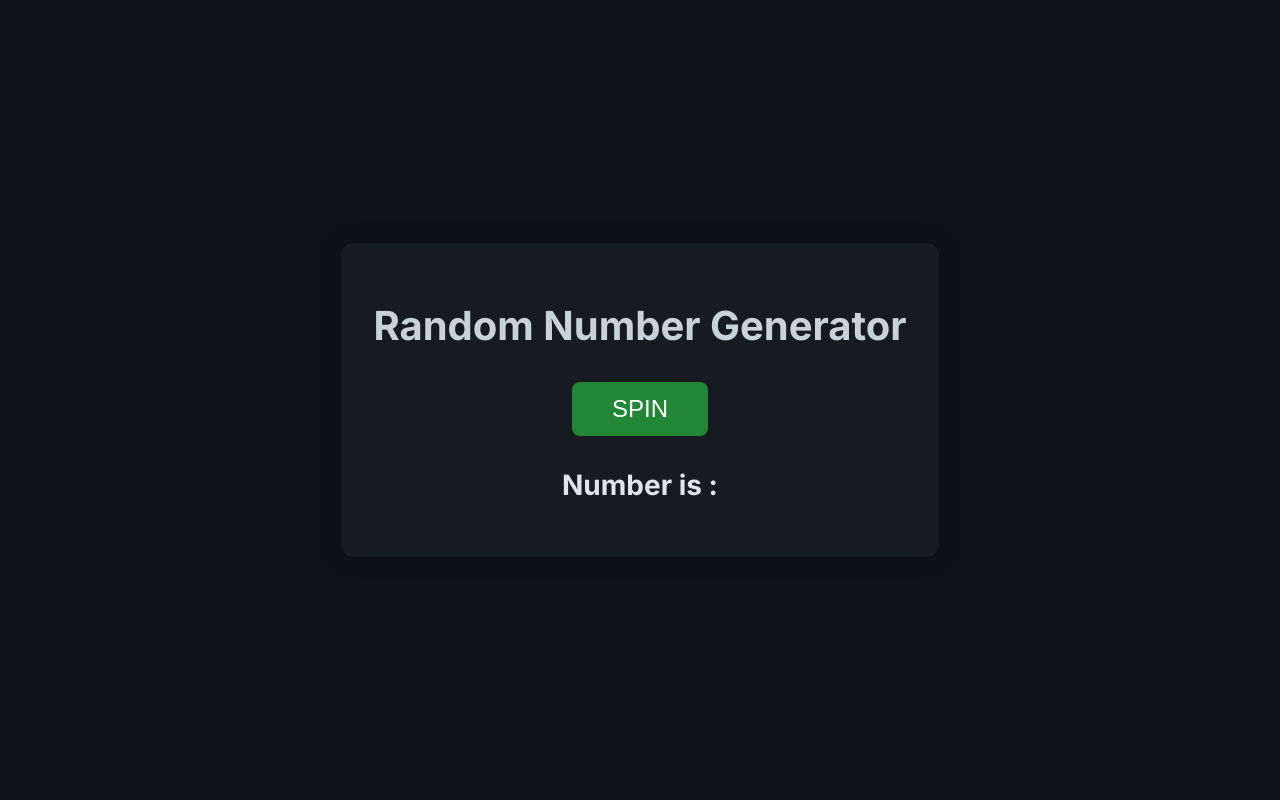
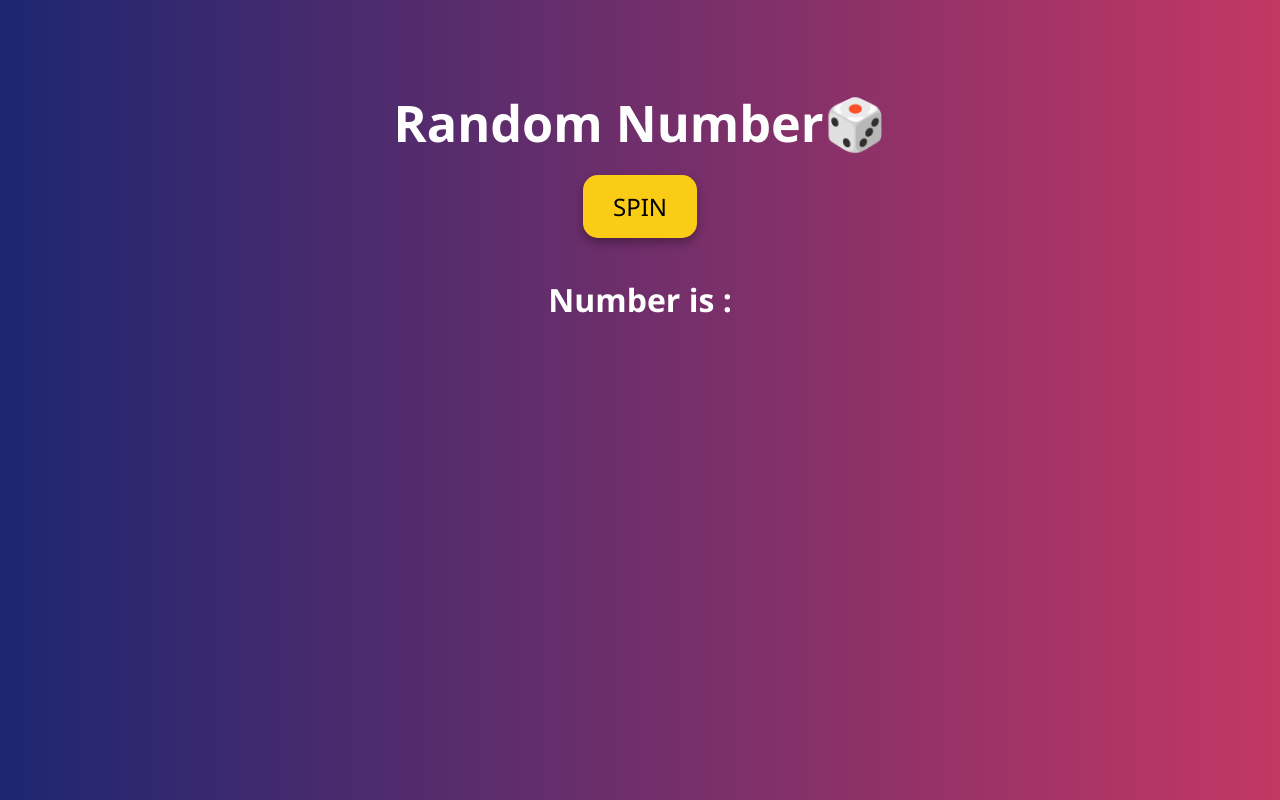
Before and after one commit to poohlikung/Randomnumbers, a Flask app: page / in a window 1280 px wide. Run offline with Flask 3, Linux system fonts and the light colour scheme.

Commit message:
Upgrade ver2

```diff
--- a/static/styles.css
+++ b/static/styles.css
@@ -1,76 +1,51 @@
-/* ฟอนต์โมเดิร์น */
 body {
-    margin: 0;
-    padding: 0;
-    font-family: 'Inter', sans-serif;
-    background-color: #0e1117;
-    color: #e1e4e8;
-    display: flex;
-    justify-content: center;
-    align-items: center;
-    min-height: 100vh;
+    background: linear-gradient(to right, #1d2671, #c33764);
+    color: white;
+    font-family: 'Segoe UI', Tahoma, Geneva, Verdana, sans-serif;
+    text-align: center;
+    padding-top: 50px;
 }
 
-  .wrapper {
-    text-align: center;
-    padding: 2rem;
-    border-radius: 12px;
-    background-color: #161b22;
-    box-shadow: 0 0 20px rgba(0,0,0,0.3);
-    transition: transform 0.2s ease;
+h1 {
+    font-size: 3em;
+    margin-bottom: 20px;
+    animation: pulse 1.5s infinite;
 }
 
-  .title {
-    font-size: 2.5rem;
-    margin-bottom: 2rem;
-    color: #c9d1d9;
-  }
-
-  .container {
-    margin-bottom: 2rem;
-  }
-
-  .spin-btn {
-    font-size: 1.5rem;
-    padding: 0.8rem 2.5rem;
-    background-color: #238636;
-    color: #fff;
-    border: none;
-    border-radius: 8px;
-    transition: background-color 0.3s ease, transform 0.2s ease;
-    cursor: pointer;
-  }
-
-  .spin-btn:hover {
-    background-color: #2ea043;
-    transform: scale(1.05);
-  }
-
-  .result-text {
-    font-size: 1.75rem;
-    margin-top: 2rem;
-    transition: all 0.3s ease;
-  }
-
-  /* เอฟเฟกต์ pop เมื่อแสดงผลลัพธ์ */
-  .pop {
-    animation: pop 0.3s ease-out;
-  }
-
-  @keyframes pop {
+@keyframes pulse {
     0% { transform: scale(1); }
-    50% { transform: scale(1.2); }
+    50% { transform: scale(1.05); }
     100% { transform: scale(1); }
 }
 
-  /* เอฟเฟกต์ shake */
-  .shake {
-    animation: shake 0.3s ease-in-out infinite;
+button {
+    padding: 15px 30px;
+    font-size: 1.5em;
+    background: #facc15;
+    color: black;
+    border: none;
+    border-radius: 15px;
+    box-shadow: 0 5px 10px rgba(0,0,0,0.3);
+    cursor: pointer;
+    transition: transform 0.2s;
+    font-family: 'Segoe UI', Tahoma, Geneva, Verdana, sans-serif;
 }
 
-  @keyframes shake {
-    0%, 100% { transform: translateX(0); }
-    25% { transform: translateX(-5px); }
-    50% { transform: translateX(5px); }
-    75% { transform: translateX(-3px); }
+button:hover {
+    transform: scale(1.1);
 }
+
+#result {
+    font-size: 2rem;
+    margin-top: 40px;
+    font-family: 'Segoe UI', Tahoma, Geneva, Verdana, sans-serif;
+}
+.big-number {
+    font-size: 8rem;
+    margin-top: 20px;
+    font-weight: bold;
+    color: #ffffff;
+    text-shadow: 2px 2px 10px rgba(0,0,0,0.5);
+    font-family: 'Segoe UI', Tahoma, Geneva, Verdana, sans-serif;
+    transition: all 0.3s ease-in-out;
+}
--- a/templates/index.html
+++ b/templates/index.html
@@ -6,11 +6,17 @@
   <link rel="stylesheet" href="/static/styles.css" />
   <link href="https://fonts.googleapis.com/css2?family=Inter:wght@500;700&display=swap" rel="stylesheet" />
   <title>RandomNumbers</title>
+  <script>
+    resultElement.innerText = `Number is: ${data.result}`;
+    document.getElementById("big-number").innerText = data.result;
+
+
+  </script>
 </head>
 <body>
 
   <div class="wrapper">
-    <h1 class="title">Random Number Generator</h1>
+    <h1 class="title">Random Number🎲</h1>
 
     <div class="container">
       <button class="spin-btn" onclick="playSpinSound(); spinWheel();">SPIN</button>
@@ -18,6 +24,7 @@
 
     <h2 id="result" class="result-text">Number is :</h2>
   </div>
+  <div id="big-number" class="big-number"></div>
 
   <!-- Sound -->
   <audio id="clickSound" src="/static/click.mp3" preload="auto"></audio>
```
Lines whose indentation alone changed are shown as unchanged.
